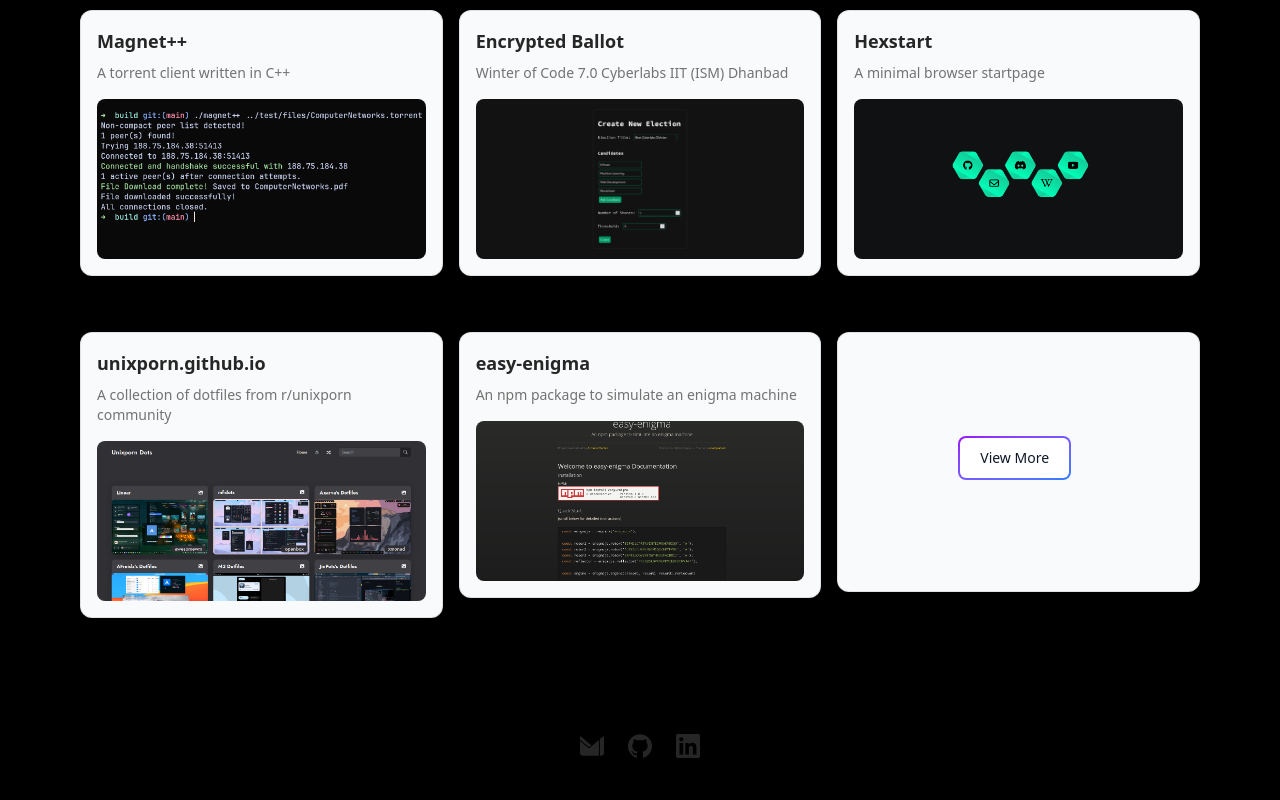
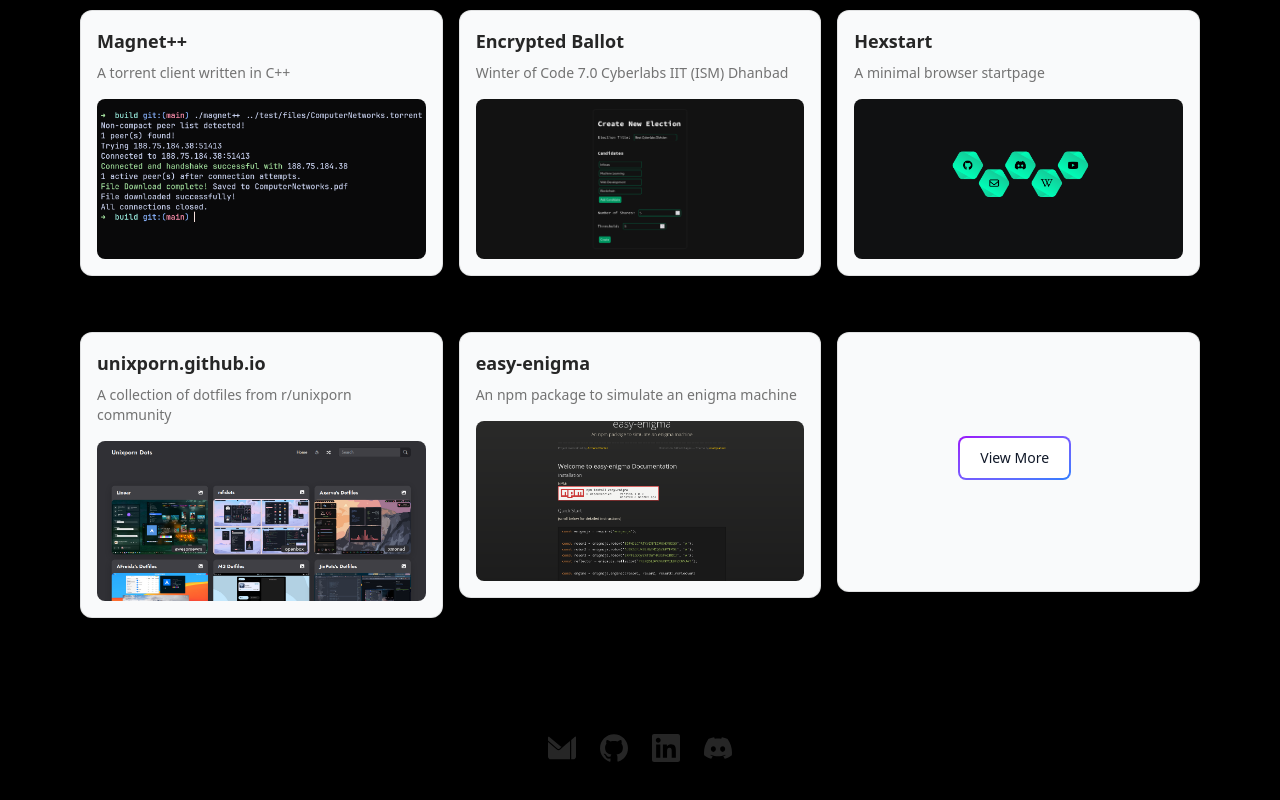
Before and after one commit to ArmoredVortex/portfolio, a Next.js app: page / in a window 1280 px wide. Shown: the part 958-1758 px from the top of the page. Built offline with nearby package versions, Linux system fonts and the light colour scheme.

Commit message:
feat: enhance Contact component with copy functionality for Discord; update package.json and package-lock.json to include react-hot-toast

```diff
--- a/components/Contact.tsx
+++ b/components/Contact.tsx
@@ -1,64 +1,98 @@
 "use client";
 
-import React from "react";
-import { Orbitron } from "next/font/google";
+import React, { useState } from "react";
 import { motion } from "framer-motion";
-import {
-  SiGithub,
-  SiGmail,
-  SiLinkedin,
-  SiMailboxdotorg,
-  SiMailgun,
-  SiMinutemailer,
-  SiProtonmail,
-} from "react-icons/si"; // ✅ from Simple Icons
-
-const orbitron = Orbitron({
-  subsets: ["latin"],
-  weight: "700",
-});
+import { SiGithub, SiLinkedin, SiProtonmail, SiDiscord } from "react-icons/si";
 
 const contacts = [
   {
     label: "Email",
     href: "mailto:armoredvortex@example.com",
-    icon: <SiProtonmail className="w-6 h-6" />,
+    icon: <SiProtonmail className="w-7 h-7" />,
+    type: "link",
   },
   {
     label: "GitHub",
     href: "https://github.com/ArmoredVortex",
-    icon: <SiGithub className="w-6 h-6" />,
+    icon: <SiGithub className="w-7 h-7" />,
+    type: "link",
   },
   {
     label: "LinkedIn",
     href: "https://linkedin.com/in/rachit-kumar-pandey-599a98319/",
-    icon: <SiLinkedin className="w-6 h-6" />,
+    icon: <SiLinkedin className="w-7 h-7" />,
+    type: "link",
+  },
+  {
+    label: "Discord",
+    icon: <SiDiscord className="w-7 h-7" />,
+    type: "copy",
+    copyText: "armoredvortex",
   },
 ];
 
 const Contact = () => {
+  const [copied, setCopied] = useState(false);
+
+  const handleCopy = (text: string) => {
+    navigator.clipboard.writeText(text);
+    setCopied(true);
+    setTimeout(() => setCopied(false), 2000);
+  };
+
   return (
     <section
       id="contact"
       className="px-4 py-12 max-w-6xl mx-auto flex flex-col"
     >
       <div className="flex space-x-6 w-full justify-start">
-        {contacts.map((contact, index) => (
+        {contacts.map((contact, index) => {
+          const motionProps = {
+            initial: { opacity: 0, y: 10 },
+            whileInView: { opacity: 1, y: 0 },
+            viewport: { once: false, amount: 0.2 },
+            whileHover: { scale: 1.2, y: -2 },
+            transition: {
+              duration: 0.3,
+              delay: index * 0.1,
+              ease: "easeOut",
+              type: "spring",
+              stiffness: 300,
+            },
+            className:
+              "text-neutral-800 dark:text-white hover:text-blue-500 transition-colors cursor-pointer",
+            "aria-label": contact.label,
+          };
+
+          if (contact.type === "link") {
+            return (
               <motion.a
                 key={index}
                 href={contact.href}
                 target="_blank"
                 rel="noopener noreferrer"
-            initial={{ opacity: 0, y: 10 }}
-            whileInView={{ opacity: 1, y: 0 }}
-            viewport={{ once: true, amount: 0.2 }}
-            transition={{ duration: 0.3, delay: index * 0.1 }}
-            className="text-neutral-800 dark:text-white hover:text-blue-500 transition-colors"
-            aria-label={contact.label}
+                {...motionProps}
               >
                 {contact.icon}
               </motion.a>
-        ))}
+            );
+          } else {
+            return (
+              <motion.button
+                key={index}
+                onClick={() => handleCopy(contact.copyText!)}
+                {...motionProps}
+              >
+                <div className="relative group">
+                  {contact.icon}
+                  <span className="absolute bottom-8 left-1/2 -translate-x-1/2 px-2 py-1 text-xs rounded bg-black text-white dark:bg-white dark:text-black opacity-0 group-hover:opacity-100 transition-opacity duration-300 pointer-events-none">
+                    {copied ? "Copied!" : "Copy"}
+                  </span>
+                </div>
+              </motion.button>
+            );
+          }
+        })}
       </div>
     </section>
   );
--- a/package.json
+++ b/package.json
@@ -20,6 +20,7 @@
     "react": "^19.0.0",
     "react-dom": "^19.0.0",
     "react-element-to-jsx-string": "^17.0.1",
+    "react-hot-toast": "^2.5.2",
     "react-icons": "^5.5.0",
     "react-simple-typewriter": "^5.0.1",
     "tailwind-merge": "^3.3.1"
```
Also changed, not shown: 1 other file (tests, documents, lock files or other folders). Lines whose indentation alone changed are shown as unchanged.
